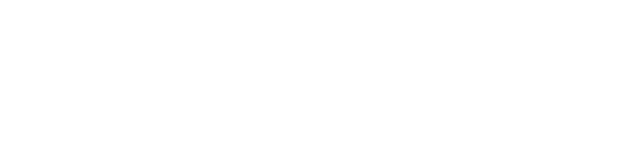
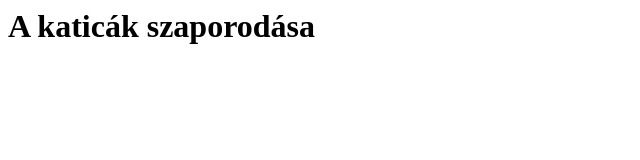
Before and after one commit to robika16/11c1, a plain HTML site: page index.html in a window 1280 px wide. Shown: the whole page, without its empty margins (0-640 px from the left). Drawn offline with Linux system fonts and the light colour scheme.

Commit message:
Update index.html

```diff
--- a/index.html
+++ b/index.html
@@ -4,6 +4,6 @@
     <meta charset="utf-8">
   </head>
   <body>
-    <h1>
+    <h1>A katicák szaporodása</h1>
   </body>
 </html>
```
